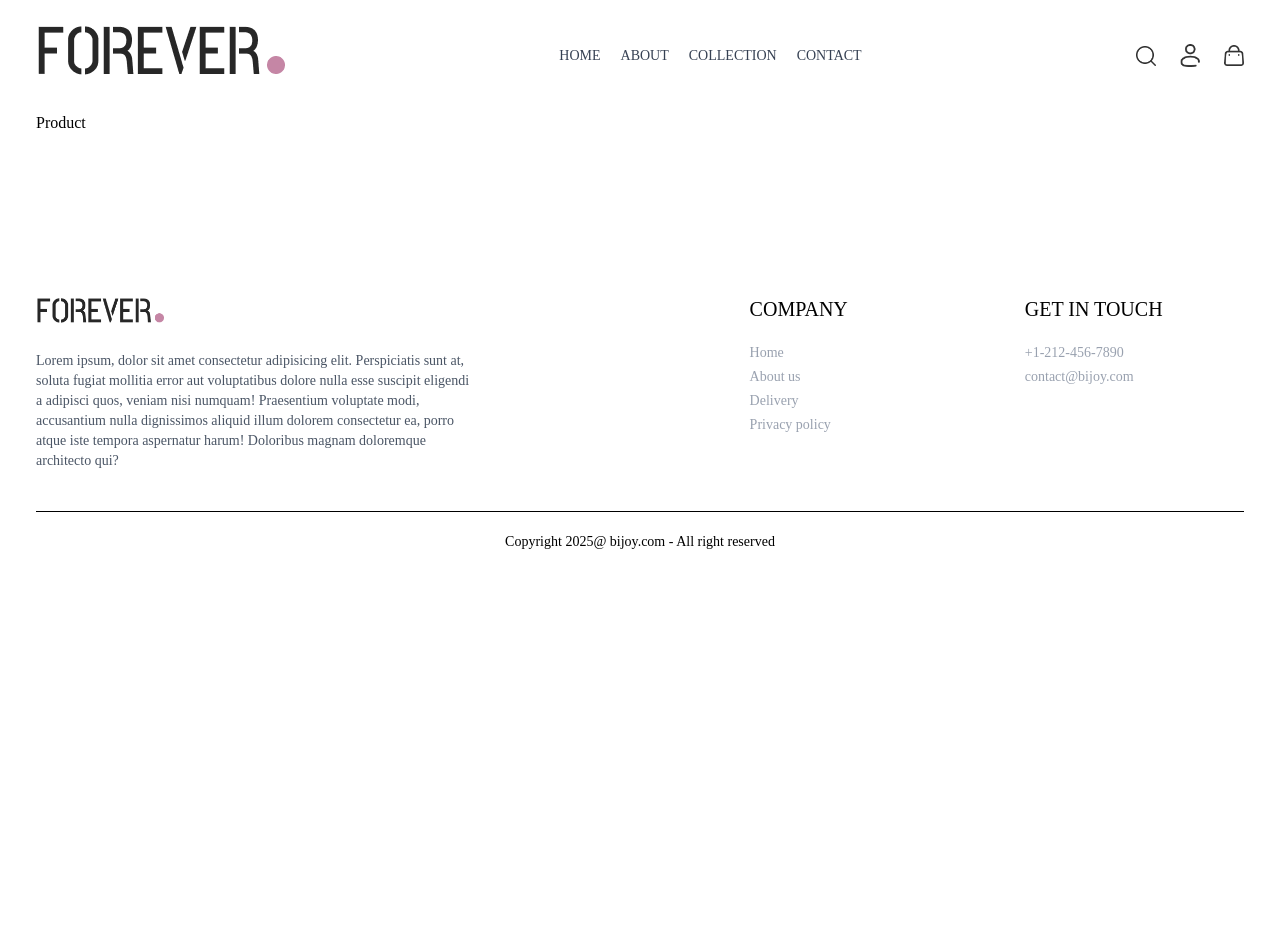
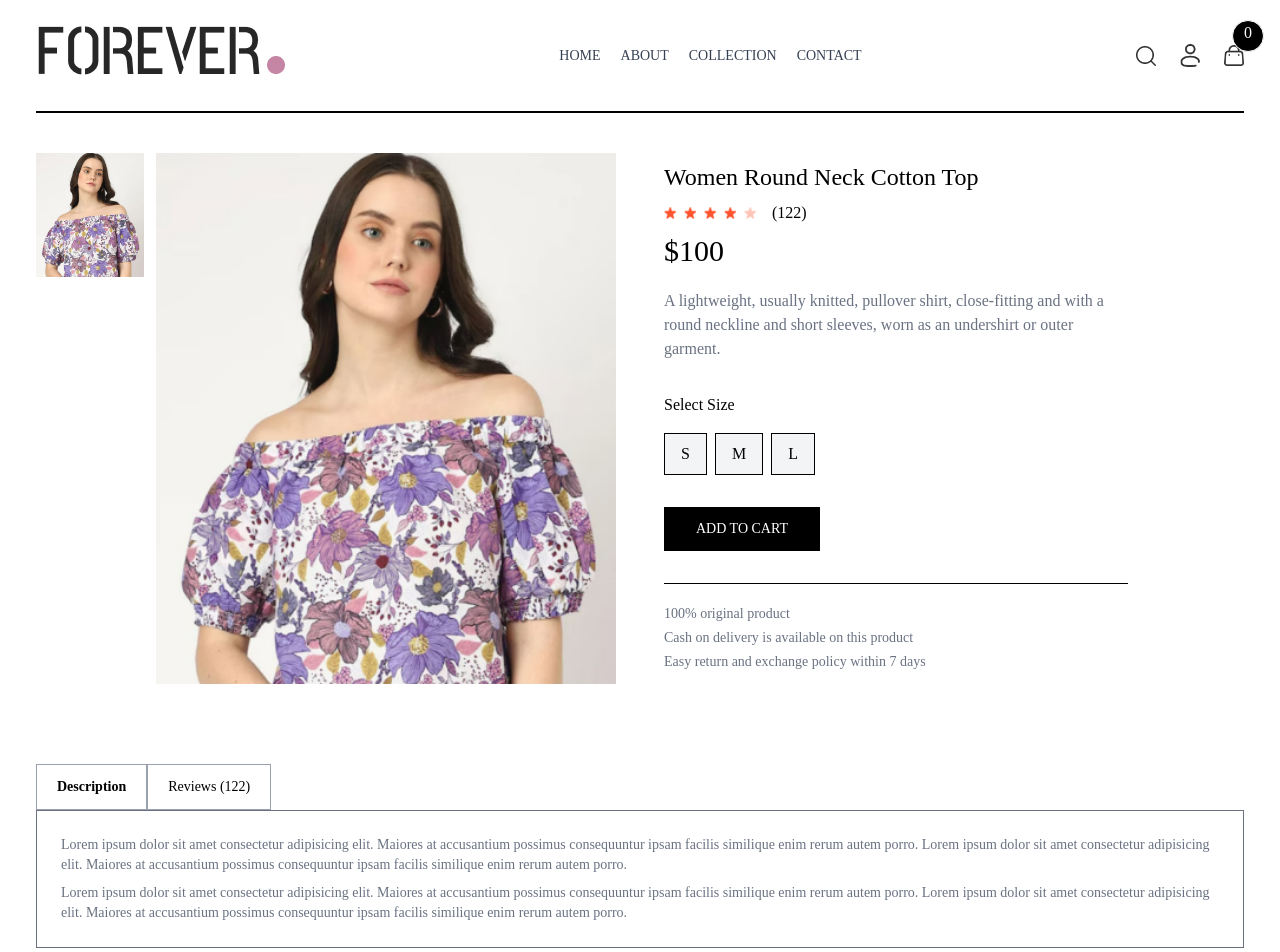
Before and after one commit to Zohirul-Islam/fashionshop, a React (Vite) app in the folder frontend/: page /product/aaaaa in a window 1280 px wide. Shown: the top 952 px of the page. Before the commit the page ends 800 px from the top, so only its background shows below. Built offline with nearby package versions, Linux system fonts and the light colour scheme.

Commit message:
added cart functionality

```diff
--- a/frontend/src/App.jsx
+++ b/frontend/src/App.jsx
@@ -10,10 +10,13 @@
 import Navbar from './components/Navbar';
 import Footer from './components/Footer';
 import SearchBar from './components/SearchBar';
+ import { ToastContainer, toast } from 'react-toastify';
+ import 'react-toastify/dist/ReactToastify.css'
 
 const App = () => {
   return (
     <div className="px-3 sm:px-5 md:px-7 lg:px-9">
+      <ToastContainer/>
       <Navbar/>
       <SearchBar/>
       <Routes>
@@ -21,7 +24,7 @@
         <Route path='/about' element = {<About/>}/>
         <Route path='/cart' element = {<Cart/>}/>
         <Route path='/collection' element = {<Collection/>}/>
-        <Route path='/product/:productId' element = {<Product/>}/>
+        <Route path='/product/:id' element = {<Product/>}/>
         <Route path='/login' element = {<Login/>}/>
         <Route path='/place-orders' element = {<PlaceOrder/>}/>
         <Route path='/orders' element = {<Orders/>}/>
--- a/frontend/src/components/Navbar.jsx
+++ b/frontend/src/components/Navbar.jsx
@@ -1,10 +1,10 @@
 import React, { useContext, useState } from "react";
 import { assets } from "../assets/assets";
 import { Link, NavLink } from "react-router-dom";
-import { shopContext } from "../context/Shopcontext";
+import { shopContext } from "../context/ShopContext";
 const Navbar = () => {
     const [visible,setVisible] = useState(false);
-    const {setShowSerch} = useContext(shopContext);
+    const {setShowSerch,getCartCount} = useContext(shopContext);
   return (
     <div className="flex items-center justify-between py-5 font-medium  text-white">
       <Link to={"/"}>
@@ -55,7 +55,7 @@
         </div>
         <Link to="/cart" className="relative">
             <img className="w-5 cursor-pointer" src={assets.cart_icon} alt="" />
-            <p className="absolute right-[-10px] top-[-18px]">10</p>
+            <p className="bg-black w-8 h-8 text-center text-white  border rounded-full absolute top-[-25px] right-[-20px]">{getCartCount()}</p>
         </Link>
         <img onClick={()=>setVisible(true)} src={assets.menu_icon} className="cursor-pointer w-5 sm:hidden" alt="" />
       </div>
--- a/frontend/src/components/ProductItem.jsx
+++ b/frontend/src/components/ProductItem.jsx
@@ -1,6 +1,6 @@
 import React, { useContext } from 'react'
-import { Link } from 'react-router-dom';
-import { shopContext } from '../context/Shopcontext';
+import { Link } from 'react-router-dom'
+import { shopContext } from '../context/ShopContext';
 
 const ProductItem = ({id,image,name,price}) => {
     const {currency} = useContext(shopContext);
--- /dev/null
+++ b/frontend/src/components/RelatedProduct.jsx
@@ -0,0 +1,34 @@
+import React, { useContext, useEffect, useState } from 'react'
+import { shopContext } from '../context/ShopContext'
+import Title from './Title';
+import ProductItem from './ProductItem';
+
+const RelatedProduct = ({category,subCategory}) => {
+    const {products} = useContext(shopContext);
+    const [related,setRelated] = useState([])
+
+    useEffect(()=>{
+        if(products.length > 0 ){
+            let productCopy = products.slice();
+            productCopy = productCopy.filter(item=>item.category === category);
+            productCopy = productCopy.filter(item=>item.subCategory === subCategory);
+            setRelated(productCopy.slice(0,5));
+        }
+    },[products]);
+  return (
+    <div className='my-12'>
+        <div className='text-center text-3xl py-2'>
+            <Title txt1={'Related'} txt2={'Products'}/>
+        </div>
+        <div className="grid grid-cols-2 sm:grid-cols-3 md:grid-cols-4 lg:grid-cols-5 gap-4 gap-y-6">
+            {
+                related.map((item,index)=>(
+                    <ProductItem key={index} id={item._id} name={item.name} price={item.price} image={item.image}/>
+                ))
+            }
+        </div>
+    </div>
+  )
+}
+
+export default RelatedProduct
--- a/frontend/src/components/SearchBar.jsx
+++ b/frontend/src/components/SearchBar.jsx
@@ -1,5 +1,5 @@
 import React, { useContext, useEffect, useState } from 'react'
-import { shopContext } from '../context/Shopcontext'
+import { shopContext } from '../context/ShopContext';
 import { assets } from '../assets/assets';
 import { useLocation } from 'react-router-dom';
 
--- a/frontend/src/context/Shopcontext.jsx
+++ b/frontend/src/context/Shopcontext.jsx
@@ -1,5 +1,6 @@
-import { createContext, useState } from "react";
+import { createContext, useEffect, useState } from "react";
 import { products } from "../assets/assets";
+import { toast } from "react-toastify";
 export const shopContext = createContext();
 
 const ShopContextProvider = ({children}) =>{
@@ -8,8 +9,51 @@
     const delivery_fee = 10;
     const [search,setSerch] = useState('');
     const [showSearch,setShowSerch] = useState(false);
+    const [cartItem,setCartItem] = useState({});
+
+const addToCart = async (itemId, size) => {
+  // Check if size is selected
+  if (!size) {
+    toast.error("Please select product size");
+    return;
+  }
+
+  // Deep clone existing cart to avoid direct mutation
+  let cartData = structuredClone(cartItem || {});
+
+  // If the item already exists in cart
+  if (cartData[itemId]) {
+    // If size exists, increment it
+    cartData[itemId][size] = (cartData[itemId][size] || 0) + 1;
+  } else {
+    // If item doesn't exist, create it
+    cartData[itemId] = { [size]: 1 };
+  }
+
+  // Update the cart state
+  setCartItem(cartData);
+
+  // Optional toast success
+  toast.success("Added to cart");
+};
+const getCartCount = () => {
+  let totalCount = 0;
+  for (const itemId in cartItem) {
+    for (const size in cartItem[itemId]) {
+      const qty = cartItem[itemId][size];
+      if (qty > 0) {
+        totalCount += qty;
+      }
+    }
+  }
+  return totalCount;
+};
+
+useEffect(()=>{
+    console.log(getCartCount());
+})
    const value = {
-        products,currency,delivery_fee,search,setSerch,showSearch,setShowSerch
+        products,currency,delivery_fee,search,setSerch,showSearch,setShowSerch,cartItem,addToCart,getCartCount
     }
 
     return (
--- a/frontend/src/index.css
+++ b/frontend/src/index.css
@@ -14,6 +14,9 @@
 select,option{
   padding: 0;
 }
+::-webkit-scrollbar{
+  display: none;
+}
 @media (max-width:640px){
   a.active{
     background-color: black;
--- a/frontend/src/pages/Collection.jsx
+++ b/frontend/src/pages/Collection.jsx
@@ -1,7 +1,7 @@
 import { useContext, useEffect, useState } from "react";
 import { assets } from "../assets/assets";
 import Title from "../components/Title";
-import { shopContext } from "../context/Shopcontext";
+import { shopContext } from "../context/ShopContext";
 import ProductItem from "../components/ProductItem";
 
 const Collection = () => {
--- a/frontend/src/pages/Product.jsx
+++ b/frontend/src/pages/Product.jsx
@@ -1,9 +1,129 @@
-import React from 'react'
+import React, { useContext, useEffect, useState } from "react";
+import { useParams } from "react-router-dom";
+import { shopContext } from "../context/ShopContext";
+import { assets } from "../assets/assets";
+import RelatedProduct from "../components/RelatedProduct";
 
 const Product = () => {
-  return (
-    <div>Product</div>
-  )
-}
+  const { id } = useParams();
+  const { products, currency,addToCart } = useContext(shopContext);
+  const [productData, setProductData] = useState(false);
+  const [image, setImage] = useState("");
+  const [size, setSize] = useState("");
 
-export default Product
+  const fetchProductdata = () => {
+    const item = products.find((item) => item._id === id);
+    if (item) {
+      setProductData(item);
+      setImage(item.image[0]);
+    }
+  };
+
+  useEffect(() => {
+    fetchProductdata();
+  }, [products]);
+
+  return productData ? (
+    <div className="border-t-2 pt-10 transition-opacity ease-in duration-500 opacity-100">
+      {/* product data */}
+      <div className="flex flex-col sm:flex-row gap-12 sm:gap-12">
+        {/* product image */}
+        <div className="flex-1 flex flex-col-reverse gap-3 sm:flex-row">
+          <div className="flex sm:flex-col overflow-x-auto sm:overflow-y-scroll justify-between sm:justify-normal sm:w-[18.7%] w-full">
+            {productData.image.map((item, index) => (
+              <img
+                onClick={() => setImage(item)}
+                src={item}
+                key={index}
+                alt=""
+                className="w-[24%] sm:w-full sm:mb-3 flex-shrink-0 cursor-pointer"
+              />
+            ))}
+          </div>
+          <div className="w-full sm:w-[80%]">
+            <img className="w-full h-auto" src={image} alt="" />
+          </div>
+        </div>
+        {/* .........product info......... */}
+        <div className="flex-1">
+          <p className="font-medium text-2xl mt-2">{productData.name}</p>
+          <div className="flex items-center gap-2 mt-2">
+            <img className="w-3 5" src={assets.star_icon} alt="" />
+            <img className="w-3 5" src={assets.star_icon} alt="" />
+            <img className="w-3 5" src={assets.star_icon} alt="" />
+            <img className="w-3 5" src={assets.star_icon} alt="" />
+            <img className="w-3 5" src={assets.star_dull_icon} alt="" />
+            <p className="pl-2">(122)</p>
+          </div>
+          <p className="mt-2 text-3xl font-medium">
+            {currency}
+            {productData.price}
+          </p>
+          <p className="mt-5 text-gray-500 md:w-4/5">
+            {productData.description}
+          </p>
+          <div className="flex flex-col gap-4 my-8">
+            <p>Select Size</p>
+            <div className="flex gap-2">
+              {productData.sizes.map((item, index) => (
+                <button
+                  onClick={() => setSize(item)}
+                  className={`border py-2 px-4 bg-gray-100 ${
+                    item === size ? "border-orange-500" : ""
+                  }`}
+                  key={index}
+                >
+                  {item}
+                </button>
+              ))}
+            </div>
+          </div>
+          <button onClick={()=>addToCart(productData._id,size)} className="bg-black text-white px-8 py-3 text-sm active:bg-gray-700">
+            ADD TO CART
+          </button>
+          <hr className="mt-8 sm:w-4/5" />
+          <div className="text-sm text-gray-500 mt-5 flex flex-col gap-1">
+            <p>100% original product</p>
+            <p>Cash on delivery is available on this product</p>
+            <p>Easy return and exchange policy within 7 days </p>
+          </div>
+        </div>
+      </div>
+      {/* description and reviews */}
+      <div className="mt-20">
+        <div className="flex">
+          <b className="border border-gray-400 px-5 py-3 text-sm">
+            Description
+          </b>
+          <p className="border px-5 border-gray-400 py-3 text-sm">
+            Reviews (122)
+          </p>
+        </div>
+        <div className="flex flex-col gap-2 px-6 py-6 text-sm text-gray-500 border">
+          <p>
+            Lorem ipsum dolor sit amet consectetur adipisicing elit. Maiores at
+            accusantium possimus consequuntur ipsam facilis similique enim rerum
+            autem porro.
+            Lorem ipsum dolor sit amet consectetur adipisicing elit. Maiores at
+            accusantium possimus consequuntur ipsam facilis similique enim rerum
+            autem porro.
+          </p>
+            <p>
+            Lorem ipsum dolor sit amet consectetur adipisicing elit. Maiores at
+            accusantium possimus consequuntur ipsam facilis similique enim rerum
+            autem porro.
+                        Lorem ipsum dolor sit amet consectetur adipisicing elit. Maiores at
+            accusantium possimus consequuntur ipsam facilis similique enim rerum
+            autem porro.
+          </p>
+        </div>
+      </div>
+      {/* display related porduct */}
+      <RelatedProduct category={productData.category} subCategory={productData.subCategory}/>
+    </div>
+  ) : (
+    <div className="opacity-0"></div>
+  );
+};
+
+export default Product;
```
